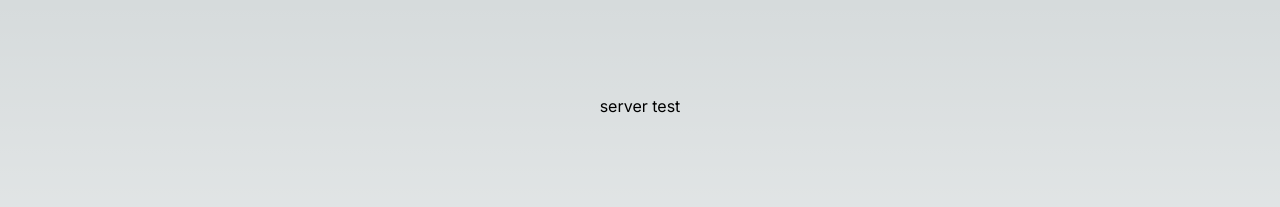
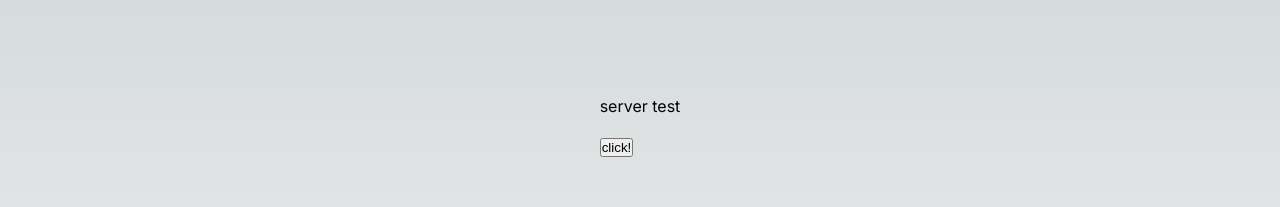
Before and after one commit to kdh3543/next_server_test, a Next.js app: page / in a window 1280 px wide. Shown: the top 207 px of the page. Built offline with nearby package versions, Linux system fonts and the light colour scheme.

Commit message:
next server file 추가

```diff
--- a/package.json
+++ b/package.json
@@ -12,6 +12,7 @@
     "@types/node": "20.4.1",
     "@types/react": "18.2.14",
     "@types/react-dom": "18.2.6",
+    "axios": "^1.4.0",
     "eslint": "8.44.0",
     "eslint-config-next": "13.4.9",
     "express": "^4.18.2",
--- a/src/app/page.tsx
+++ b/src/app/page.tsx
@@ -1,10 +1,24 @@
-import Image from 'next/image'
+import { useState } from 'react'
 import styles from './page.module.css'
+import axios from 'axios'
 
 export default function Home() {
+  const apiTest = async () => {
+    const response = await axios({
+      method: 'POST',
+      url: '/api/test',
+
+      data: '123',
+    })
+    console.log('들어옴', response.data)
+  }
   return (
     <main className={styles.main}>
-      <div>server test</div>
+      <div>
+        <div>server test</div>
+        <br />
+        <button onClick={apiTest}>click!</button>
+      </div>
     </main>
   )
 }
```
Also changed, not shown: src/app/api/test.ts (added, +9 -0 lines), 1 other file (tests, documents, lock files or other folders).
